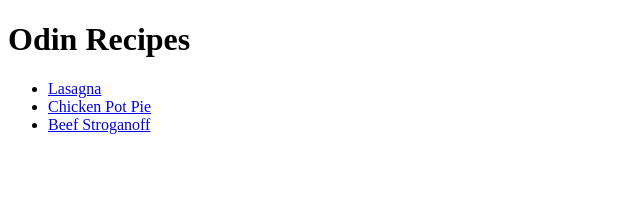
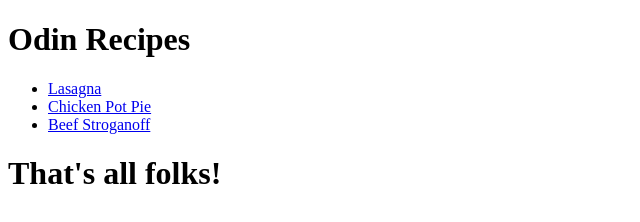
Before and after one commit to ctbritt/odin-recipes, a plain HTML site: page index.html in a window 1280 px wide. Shown: the whole page, without its empty margins (0-640 px from the left). Drawn offline with Linux system fonts and the light colour scheme.

```diff
--- a/index.html
+++ b/index.html
@@ -12,5 +12,6 @@
       <li><a href="recipes/chick_pot_pie.html">Chicken Pot Pie</a></li>
       <li><a href="recipes/beef_stroganoff.html">Beef Stroganoff</a></li>
     </ul>
+    <h1>That's all folks!</h1>
   </body>
 </html>
```
